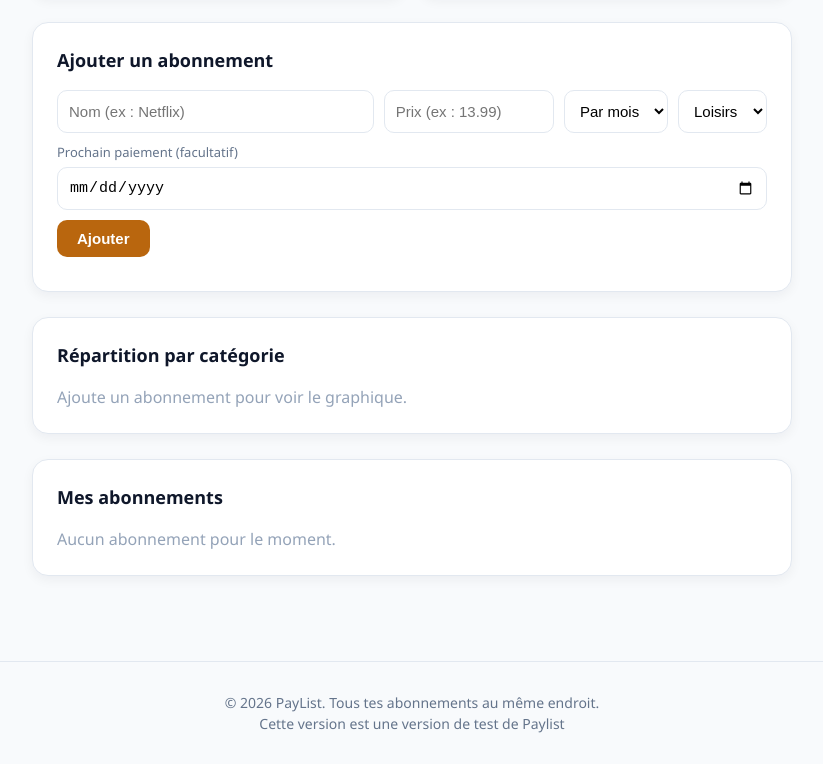
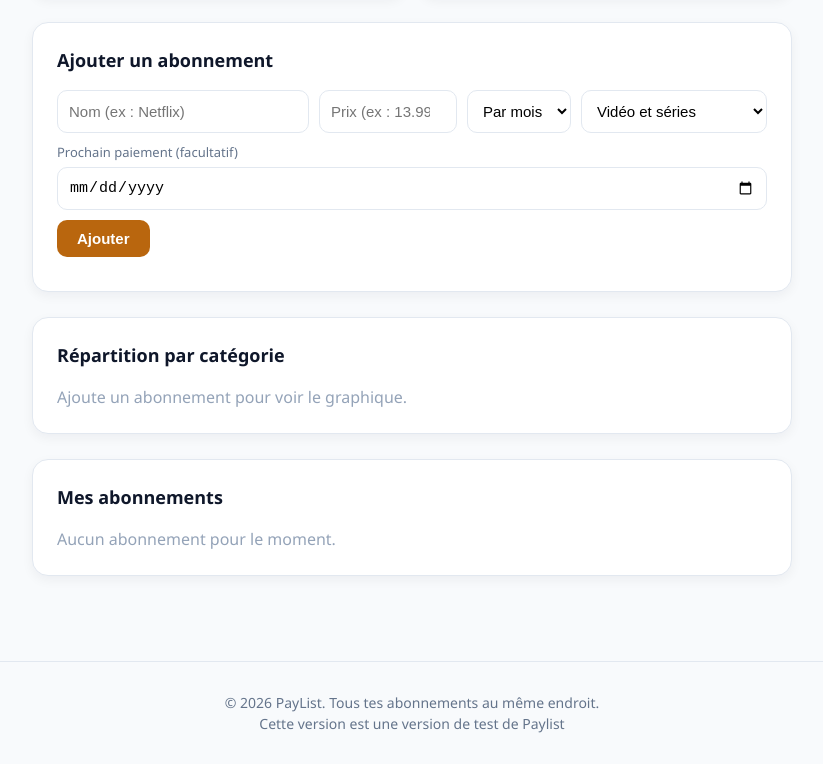
Before and after one commit to bragarencomaxim26-droid/Paylist, a plain HTML site: page index.html in a window 1280 px wide. Shown: the part 1743-2507 px from the top of the page, without its empty margins (228-1051 px from the left). Drawn offline with Linux system fonts and the light colour scheme.

Commit message:
Add files via upload

```diff
--- a/index.html
+++ b/index.html
@@ -113,6 +113,18 @@
           <option value="an">Par an</option>
         </select>
         <select id="categorie">
+          <option value="Vidéo et séries">Vidéo et séries</option>
+          <option value="Musique">Musique</option>
+          <option value="Jeux vidéo">Jeux vidéo</option>
+          <option value="Sport et santé">Sport et santé</option>
+          <option value="Cloud et stockage">Cloud et stockage</option>
+          <option value="Logiciels et travail">Logiciels et travail</option>
+          <option value="Éducation">Éducation</option>
+          <option value="Presse et livres">Presse et livres</option>
+          <option value="Téléphone et internet">Téléphone et internet</option>
+          <option value="Assurance">Assurance</option>
+          <option value="Transport">Transport</option>
+          <option value="Shopping">Shopping</option>
           <option value="Loisirs">Loisirs</option>
           <option value="Sport">Sport</option>
           <option value="Travail">Travail</option>
--- a/script.js
+++ b/script.js
@@ -180,7 +180,7 @@ function reinitialiserFormulaire() {
   champNom.value = "";
   champPrix.value = "";
   champFrequence.value = "mois";
-  champCategorie.value = "Loisirs";
+    champCategorie.value = "Choisir une catégorie";
   champDate.value = "";
   messageErreur.textContent = "";
 
```
